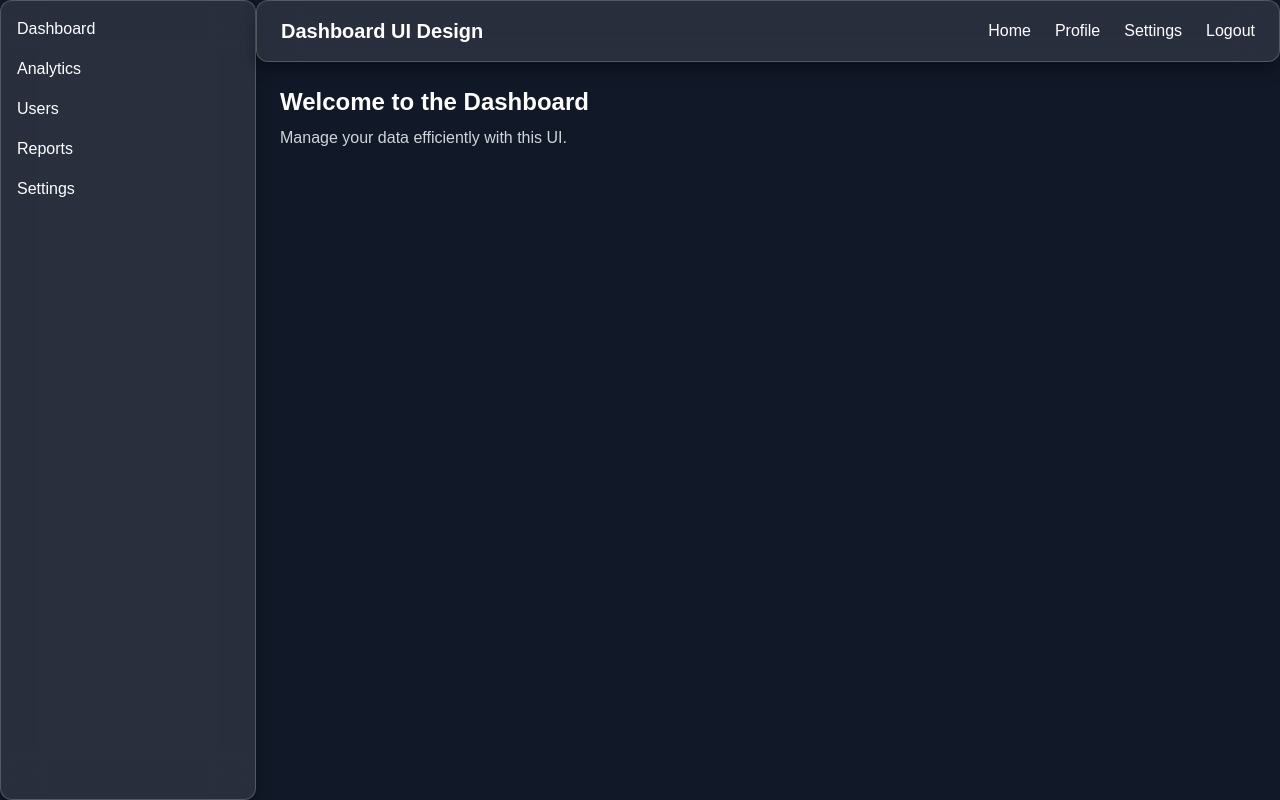
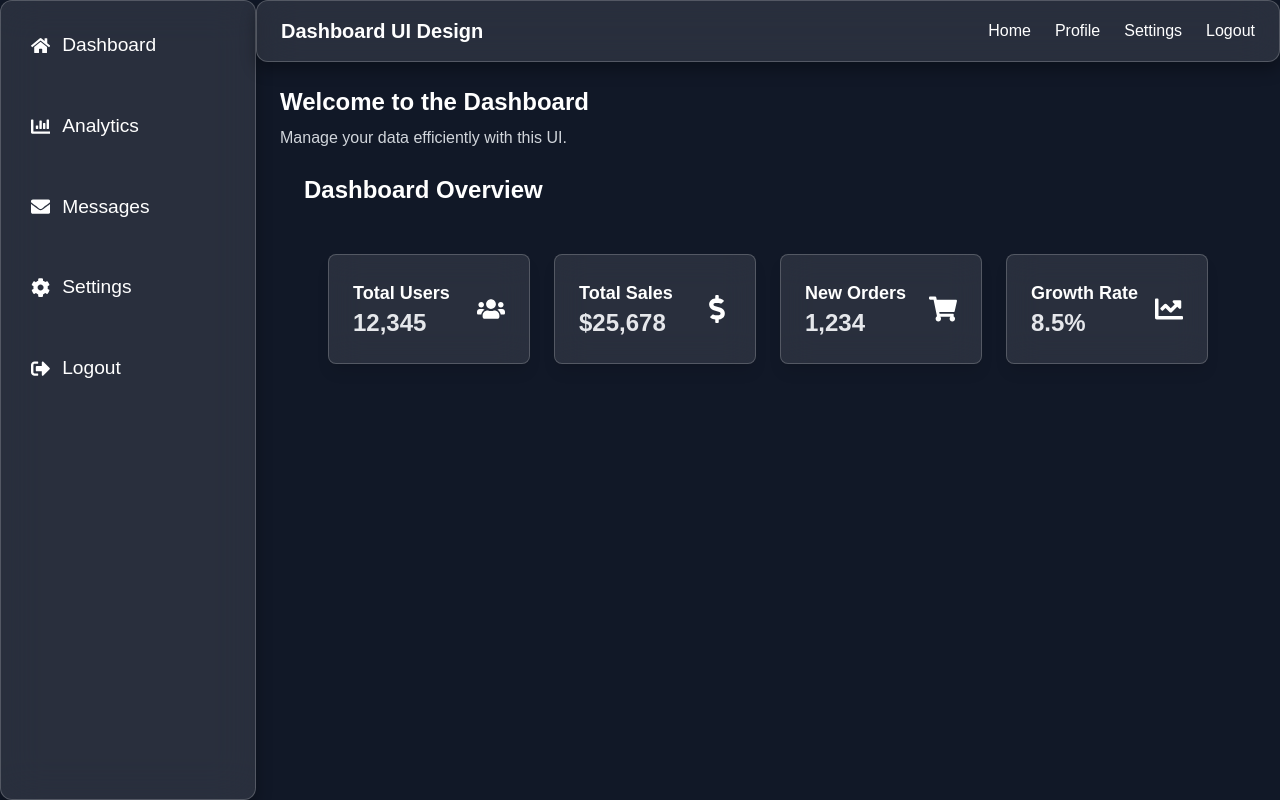
Before and after one commit to s8globals/dashboard-ui-revamp-nextjs-tailwind, a Next.js app: page / in a window 1280 px wide. Built offline with nearby package versions, Linux system fonts and the light colour scheme.

Commit message:
Add responsive Navbar ans Sidebar with Glassmorphism effect and added cards

```diff
--- /dev/null
+++ b/src/components/DashboardCards.jsx
@@ -0,0 +1,45 @@
+import { FaUsers, FaChartLine, FaShoppingCart, FaDollarSign } from "react-icons/fa";
+
+const DashboardCards = () => {
+  const cards = [
+    {
+      title: "Total Users",
+      value: "12,345",
+      icon: <FaUsers size={28} />,
+    },
+    {
+      title: "Total Sales",
+      value: "$25,678",
+      icon: <FaDollarSign size={28} />,
+    },
+    {
+      title: "New Orders",
+      value: "1,234",
+      icon: <FaShoppingCart size={28} />,
+    },
+    {
+      title: "Growth Rate",
+      value: "8.5%",
+      icon: <FaChartLine size={28} />,
+    },
+  ];
+
+  return (
+    <div className="grid grid-cols-1 sm:grid-cols-2 lg:grid-cols-4 gap-6 p-6">
+      {cards.map((card, index) => (
+        <div
+          key={index}
+          className="flex items-center justify-between p-6 rounded-lg bg-white/10 backdrop-blur-lg border border-white/20 shadow-lg hover:scale-105 transition-transform cursor-pointer"
+        >
+          <div>
+            <h3 className="text-lg font-semibold text-white">{card.title}</h3>
+            <p className="text-2xl font-bold text-gray-200">{card.value}</p>
+          </div>
+          <div className="text-white">{card.icon}</div>
+        </div>
+      ))}
+    </div>
+  );
+};
+
+export default DashboardCards;
--- a/src/components/navbar.jsx
+++ b/src/components/navbar.jsx
@@ -18,6 +18,7 @@ const Navbar = ({ toggleSidebar }) => {
         <li className="hover:text-gray-300 cursor-pointer">Settings</li>
         <li className="hover:text-gray-300 cursor-pointer">Logout</li>
       </ul>
+
     </nav>
   );
 };
--- a/src/components/sidebar.jsx
+++ b/src/components/sidebar.jsx
@@ -1,4 +1,5 @@
-import { FaTimes } from "react-icons/fa";
+import { useState } from "react";
+import { FaTimes, FaHome, FaChartBar, FaEnvelope, FaCog, FaSignOutAlt} from "react-icons/fa";
 
 const Sidebar = ({ isOpen, toggleSidebar }) => {
   return (
@@ -15,13 +16,14 @@ const Sidebar = ({ isOpen, toggleSidebar }) => {
       </div>
 
       {/* Sidebar Items */}
-      <ul className="p-4 text-white space-y-4">
-        <li className="hover:text-gray-300 cursor-pointer">Dashboard</li>
-        <li className="hover:text-gray-300 cursor-pointer">Analytics</li>
-        <li className="hover:text-gray-300 cursor-pointer">Users</li>
-        <li className="hover:text-gray-300 cursor-pointer">Reports</li>
-        <li className="hover:text-gray-300 cursor-pointer">Settings</li>
-      </ul>
+
+      <ul className="space-y-6 p-4 text-white">
+          <li className="sidebar-item hover:text-gray-300 cursor-pointer"><FaHome /> Dashboard</li>
+          <li className="sidebar-item hover:text-gray-300 cursor-pointer"><FaChartBar /> Analytics</li>
+          <li className="sidebar-item hover:text-gray-300 cursor-pointer"><FaEnvelope /> Messages</li>
+          <li className="sidebar-item hover:text-gray-300 cursor-pointer"><FaCog /> Settings</li>
+          <li className="sidebar-item hover:text-gray-300 cursor-pointer text-red-500"><FaSignOutAlt /> Logout</li>
+        </ul>
     </aside>
   );
 };
--- a/src/pages/index.js
+++ b/src/pages/index.js
@@ -1,7 +1,7 @@
 import { useState } from "react";
 import Navbar from "../components/navbar";
 import Sidebar from "../components/sidebar";
-
+import DashboardCards from "@/components/DashboardCards";
 const Dashboard = () => {
   const [isSidebarOpen, setSidebarOpen] = useState(false);
 
@@ -22,7 +22,15 @@ const Dashboard = () => {
         {/* Dashboard Content */}
         <main className="p-6">
           <h2 className="text-2xl font-bold">Welcome to the Dashboard</h2>
-          <p className="mt-2 text-gray-300">Manage your data efficiently with this UI.</p>
+          <p className="mt-2 text-gray-300">
+            Manage your data efficiently with this UI.
+          </p>
+          <div className="p-6">
+            <h2 className="text-2xl font-semibold text-white mb-6">
+              Dashboard Overview
+            </h2>
+            <DashboardCards />
+          </div>
         </main>
       </div>
     </div>
```
